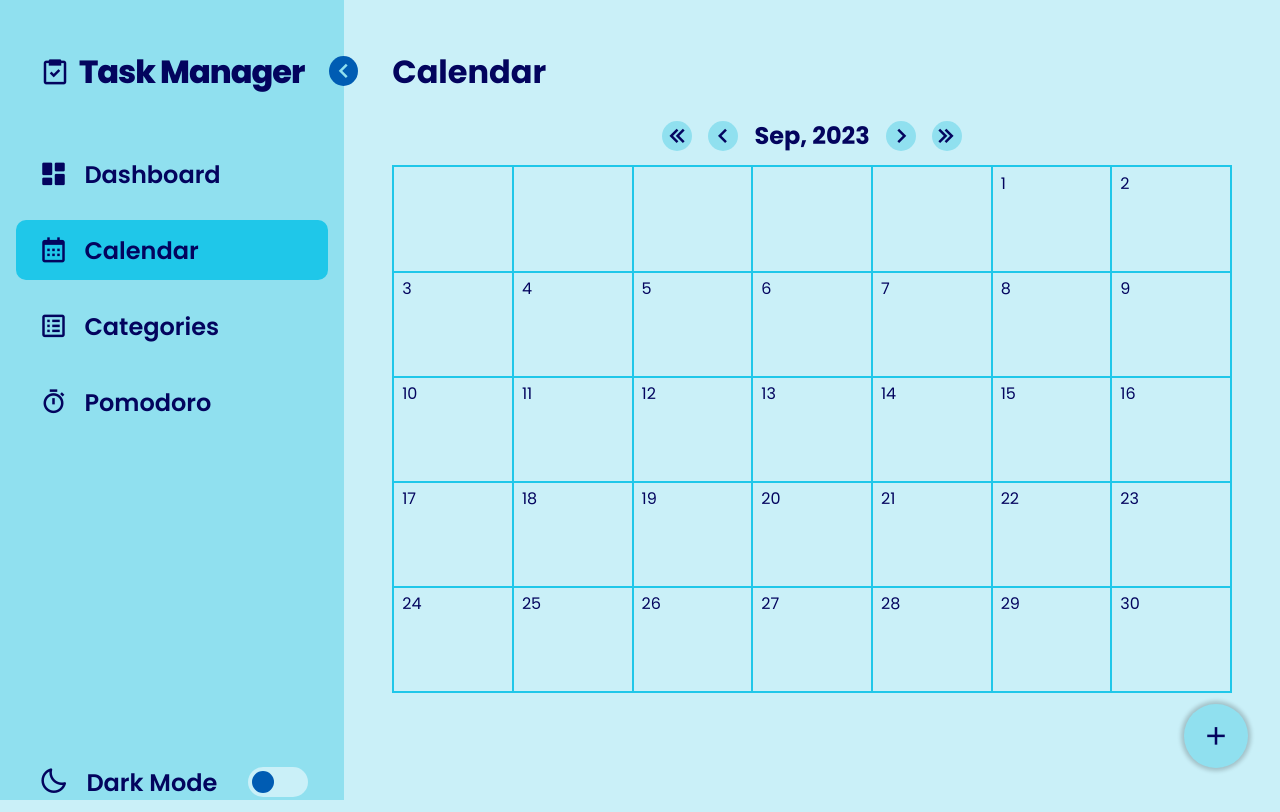
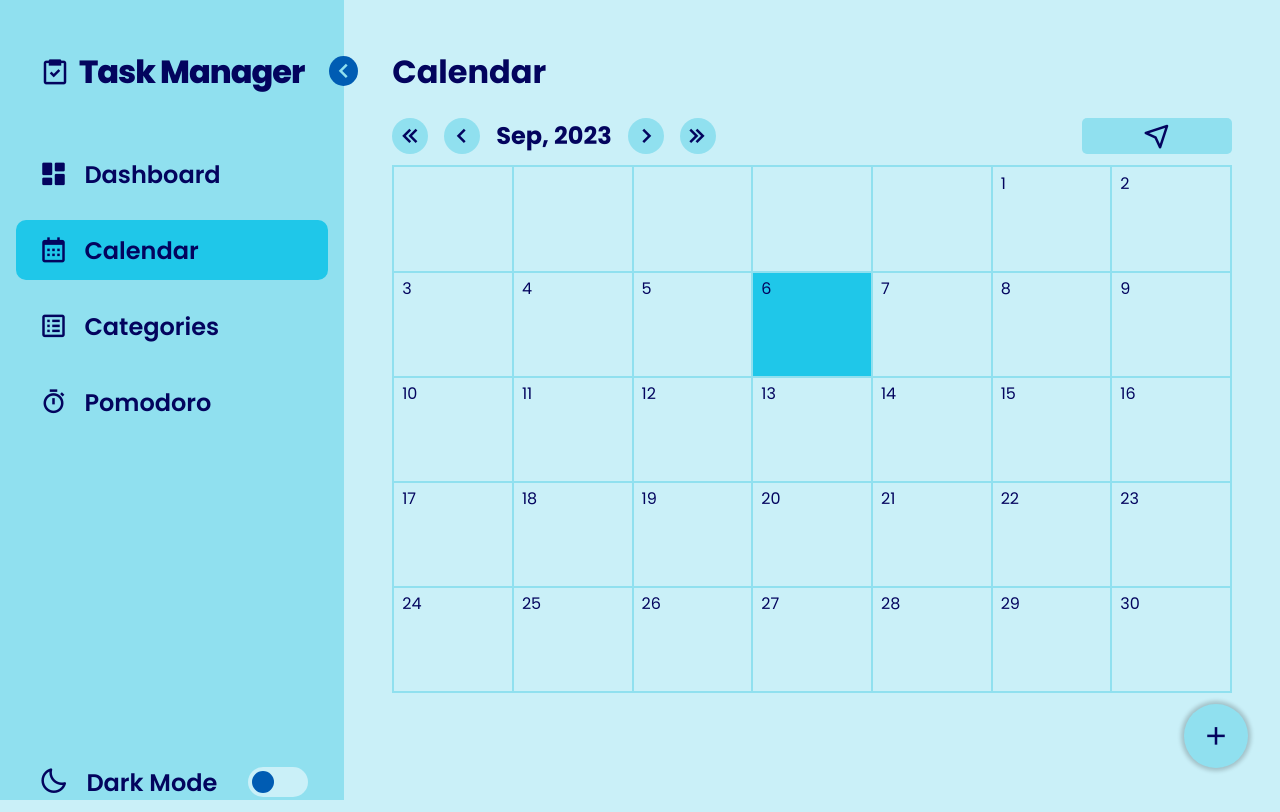
Before and after one commit to WaltsonZh/Organask, a React (Vite) app: page /calendar in a window 1280 px wide. Built offline with nearby package versions, Linux system fonts and the light colour scheme; no server answers; the database is empty.

Commit message:
added return to current month

```diff
--- a/src/index.css
+++ b/src/index.css
@@ -231,29 +231,42 @@ body.Dark .switch::before {
 
 .Calendar .calendar--header {
   display: flex;
-  justify-content: center;
+  justify-content: space-between;
   align-items: center;
   gap: 1em;
 }
 
-.Calendar .calendar--header .bx {
-  background: var(--primary-color-light);
-  border-radius: 50%;
+.Calendar .navigation {
+  display: flex;
+  gap: 1em;
 }
 
-.Calendar .calendar--header .bx:hover {
+.Calendar .bx {
+  background: var(--primary-color-light);
+  width: 1.2em;
+  height: 1.2em;
+  border-radius: 50%;
+  cursor: pointer;
+}
+
+.Calendar .bx:hover {
   background: var(--highlight-color);
 }
 
-.Calendar .calendar--header .bx:active {
+.Calendar .bx:active {
   background: var(--primary-color-light);
+}
+
+.Calendar .return {
+  width: 5em;
+  border-radius: 5px;
 }
 
 .Calendar .calendar--grid {
   display: grid;
   width: 100%;
   grid-row: 3 / -2;
-  border: var(--highlight-color) 1px solid;
+  border: var(--primary-color-light) 1px solid;
 }
 
 .Calendar .monthly--week {
@@ -262,9 +275,13 @@ body.Dark .switch::before {
 }
 
 .Calendar .monthly--day {
-  border: var(--highlight-color) 1px solid;
+  border: var(--primary-color-light) 1px solid;
   padding: 0.2em 0.5em;
   min-width: 100px;
+}
+
+.Calendar .monthly--day.today {
+  background: var(--highlight-color);
 }
 
 .Categories--task {
--- a/src/pages/Calendar.jsx
+++ b/src/pages/Calendar.jsx
@@ -10,14 +10,14 @@ export default function Calendar() {
   })
   const monthName = ['Jan', 'Feb', 'Mar', 'Apr', 'May', 'Jun', 'Jul', 'Aug', 'Sep', 'Oct', 'Nov', 'Dec']
 
-  const [monthlyCalendar, setMonthlyCalendar] = useState(getMonthCalendar(date))
+  const [monthlyCalendar, setMonthlyCalendar] = useState([])
   const monthlyCalendarEls = monthlyCalendar.map((week) => {
     let key = 0
     return (
       <div key={monthlyCalendar.indexOf(week)} className='monthly--week'>
         {week.map((day) => {
           return (
-            <div key={key++} className='monthly--day'>
+            <div key={key++} className={`monthly--day ${date.day === day ? 'today' : ''}`}>
               {day ? day : ''}
             </div>
           )
@@ -27,10 +27,21 @@ export default function Calendar() {
   })
 
   useEffect(() => {
+    if (date.year === today.getFullYear() && date.month === today.getMonth()) {
+      setDate((prevDate) => ({
+        ...prevDate,
+        day: today.getDate(),
+      }))
+    } else {
+      setDate((prevDate) => ({
+        ...prevDate,
+        day: 1,
+      }))
+    }
     setMonthlyCalendar(getMonthCalendar(date))
-  }, [date])
+  }, [date.year, date.month])
 
-  const handleClick = (e) => {
+  const navigate = (e) => {
     const name = e.target.name
     if (name === 'lastYear') {
       setDate((prevDate) => ({
@@ -46,28 +57,39 @@ export default function Calendar() {
       setDate((prevDate) => ({
         ...prevDate,
         year: prevDate.month === 0 ? prevDate.year - 1 : prevDate.year,
-        month: prevDate.month === 0 ? 11 : prevDate.month - 1
+        month: prevDate.month === 0 ? 11 : prevDate.month - 1,
       }))
     } else {
       setDate((prevDate) => ({
         ...prevDate,
         year: prevDate.year + Math.floor(prevDate.month / 11),
-        month: (prevDate.month + 1) % 12
+        month: (prevDate.month + 1) % 12,
       }))
     }
+  }
+
+  const returnToday = () => {
+    setDate({
+      day: today.getDate(),
+      month: today.getMonth(),
+      year: today.getFullYear(),
+    })
   }
 
   return (
     <div className='Calendar Page'>
       <h1>Calendar</h1>
       <div className='calendar--header'>
-        <button className='bx bx-chevrons-left' name='lastYear' onClick={handleClick}></button>
-        <button className='bx bx-chevron-left' name='lastMonth' onClick={handleClick}></button>
-        <h2>
-          {monthName[date.month]}, {date.year}
-        </h2>
-        <button className='bx bx-chevron-right' name='nextMonth' onClick={handleClick}></button>
-        <button className='bx bx-chevrons-right' name='nextYear' onClick={handleClick}></button>
+        <div className='navigation'>
+          <button className='bx bx-chevrons-left' name='lastYear' onClick={navigate}></button>
+          <button className='bx bx-chevron-left' name='lastMonth' onClick={navigate}></button>
+          <h2>
+            {monthName[date.month]}, {date.year}
+          </h2>
+          <button className='bx bx-chevron-right' name='nextMonth' onClick={navigate}></button>
+          <button className='bx bx-chevrons-right' name='nextYear' onClick={navigate}></button>
+        </div>
+        <button className='bx bx-navigation return' onClick={returnToday}></button>
       </div>
       <div className='calendar--grid'>{monthlyCalendarEls}</div>
     </div>
```
